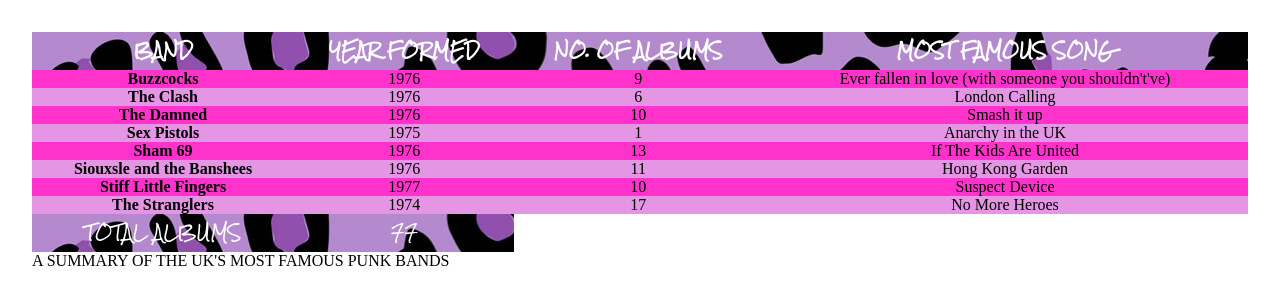
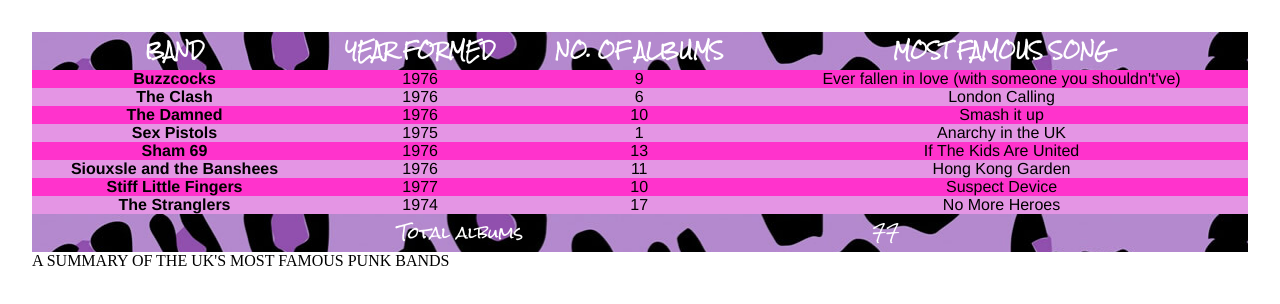
Before and after one commit to thecodersguilduk/semantic-html-challenge, a plain HTML site: page index.html in a window 1280 px wide. Drawn offline with Linux system fonts and the light colour scheme.

Commit message:
Footer Amendments
Changed the positioning of the footer headings.

```diff
--- a/index.html
+++ b/index.html
@@ -86,8 +86,8 @@
 
     <tfoot>
       <tr>
-        <td>TOTAL ALBUMS</td>
-        <td>77</td>
+        <td colspan="2" style="text-align: right;">Total albums</td>
+        <td colspan="2" style="text-align: middle;">77</td>
       </tr>
     </tfoot>
 
--- a/style.css
+++ b/style.css
@@ -5,6 +5,7 @@
 }
 
 table.a {
+  font-family: Helvetica;
   table-layout: auto;
   width: 100%;
 }
```
